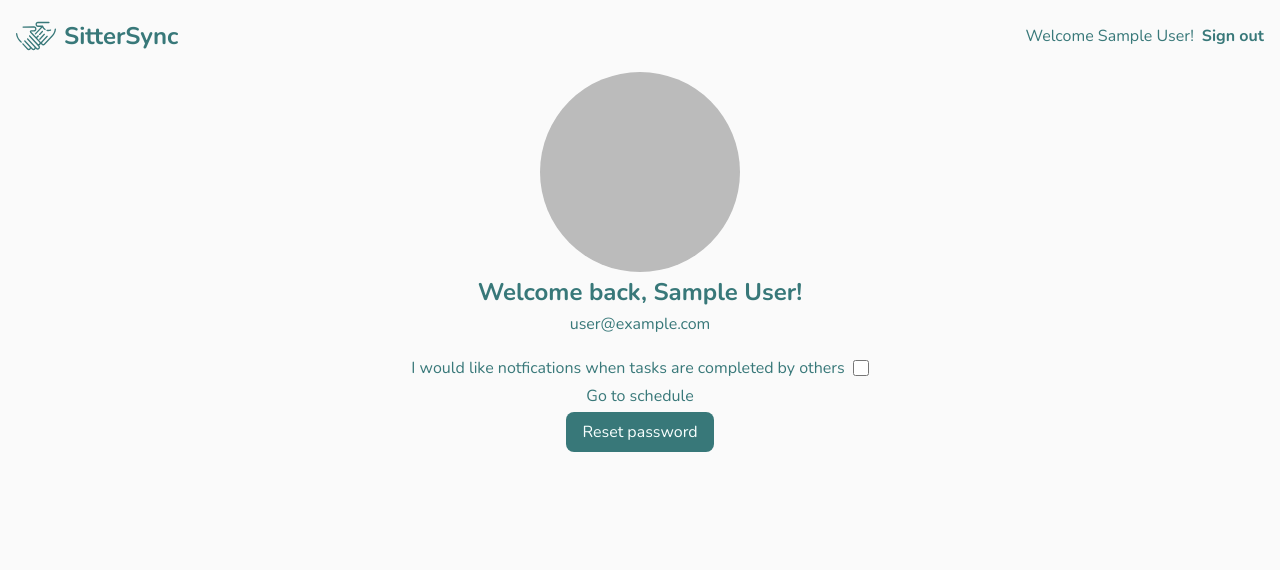
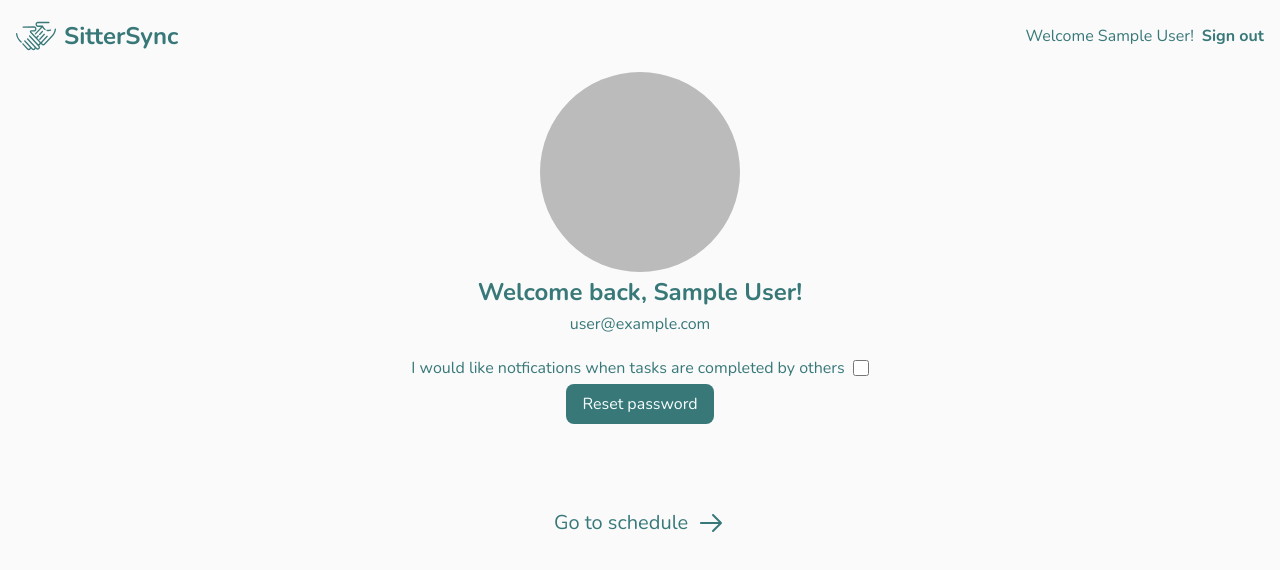
Before and after one commit to Kybbe/nannyroo, a Next.js app: page /profile in a window 1280 px wide. Shown: the top 570 px of the page. Built offline with nearby package versions, Linux system fonts and the light colour scheme; no server answers; sample sign-in values are in the browser's storage.

Commit message:
fix stuff to work better

```diff
--- a/src/app/profile/page.tsx
+++ b/src/app/profile/page.tsx
@@ -11,6 +11,7 @@ import Link from "next/link";
 import { useState } from "react";
 import signUp, { signIn } from "@/helpers/frontend/firebase/Auth";
 import { useAuthContext } from "@/context/AuthContext";
+import { ArrowRightIcon } from "@radix-ui/react-icons";
 
 const provider = new GoogleAuthProvider();
 
@@ -155,7 +156,7 @@ export default function Profile() {
 				Welcome back, {user.displayName || user.email}!
 			</h2>
 
-			<p className="text-l text-center">{user?.email}</p>
+			{user.displayName && <p className="text-l text-center">{user?.email}</p>}
 
 			<label htmlFor="notis" className="flex flex-row items-center gap-2 mt-4">
 				I would like notfications when tasks are completed by others{" "}
@@ -166,10 +167,6 @@ export default function Profile() {
 					className="cursor-pointer h-4 w-4"
 				/>
 			</label>
-
-			<Link href="/schedule" className="hover:underline">
-				Go to schedule
-			</Link>
 
 			<button
 				className="bg-primaryDark text-primaryBackground rounded-lg px-4 py-2 hover:bg-teal-800 hover:text-neutral-100 transition-colors"
@@ -191,6 +188,19 @@ export default function Profile() {
 			>
 				Reset password
 			</button>
+
+			<Link
+				href="/schedule"
+				className="hover:underline mt-20 text-xl flex flex-row justify-center items-center gap-2 hover:gap-4 transition-all"
+			>
+				Go to schedule
+				<ArrowRightIcon
+					style={{
+						height: "1.5em",
+						width: "1.5em",
+					}}
+				/>
+			</Link>
 		</div>
 	);
 }
--- a/src/app/schedule/page.tsx
+++ b/src/app/schedule/page.tsx
@@ -1,5 +1,3 @@
-/* eslint-disable no-alert */
-
 "use client";
 
 import timeGridPlugin from "@fullcalendar/timegrid";
@@ -23,6 +21,8 @@ import ScheduleEditor from "@/components/ScheduleEditor";
 import saveToDatabase from "@/helpers/frontend/saveToDb";
 import UseGetAllFlattenedEvents from "@/hooks/UseGetAllFlattenedEvents";
 import UseGetAllWriteableEvents from "@/hooks/UseGetAllWriteableEvents";
+import { useAuthContext } from "@/context/AuthContext";
+import { useRouter } from "next/navigation";
 
 export default function Schedule() {
 	const calendarRef = useRef<FullCalendar>(null);
@@ -30,6 +30,7 @@ export default function Schedule() {
 	const allSchedules = useAppSelector(state => state.schedule.schedules);
 	const flattenedEvents = UseGetAllFlattenedEvents();
 	const flattenedWriteableEvents = UseGetAllWriteableEvents();
+	const router = useRouter();
 
 	const [undoStack, setUndoStack] = useState<UndoStack[]>([]);
 
@@ -46,6 +47,43 @@ export default function Schedule() {
 	const shouldLookDisabled =
 		allSchedules.ownerSchedules.length === 0 &&
 		allSchedules.sharedSchedules.length === 0;
+
+	useEffect(() => {
+		function goToCurrentTime() {
+			const currentTime = new Date().toLocaleTimeString("en-US", {
+				hour: "2-digit",
+				minute: "2-digit",
+				hour12: false,
+			});
+			calendarRef.current?.getApi().scrollToTime(currentTime);
+		}
+
+		goToCurrentTime();
+
+		const prevBtn = document.querySelector(
+			".fc-next-button.fc-button.fc-button-primary"
+		);
+		const nextBtn = document.querySelector(
+			".fc-prev-button.fc-button.fc-button-primary"
+		);
+		if (prevBtn && nextBtn) {
+			prevBtn.addEventListener("click", goToCurrentTime);
+			nextBtn.addEventListener("click", goToCurrentTime);
+
+			return () => {
+				prevBtn.removeEventListener("click", goToCurrentTime);
+				nextBtn.removeEventListener("click", goToCurrentTime);
+			};
+		}
+		return () => {
+			console.info("no prev or next btn");
+		};
+	}, []);
+
+	const user = useAuthContext();
+	if (!user) {
+		router.push("/");
+	}
 
 	const createEvent = (selectInfo: DateSelectArg) => {
 		if (!selectInfo.jsEvent) return;
@@ -228,38 +266,6 @@ export default function Schedule() {
 		// eslint-disable-next-line react-hooks/exhaustive-deps
 	}, [eventStore, undoStack]); */
 
-	useEffect(() => {
-		function goToCurrentTime() {
-			const currentTime = new Date().toLocaleTimeString("en-US", {
-				hour: "2-digit",
-				minute: "2-digit",
-				hour12: false,
-			});
-			calendarRef.current?.getApi().scrollToTime(currentTime);
-		}
-
-		goToCurrentTime();
-
-		const prevBtn = document.querySelector(
-			".fc-next-button.fc-button.fc-button-primary"
-		);
-		const nextBtn = document.querySelector(
-			".fc-prev-button.fc-button.fc-button-primary"
-		);
-		if (prevBtn && nextBtn) {
-			prevBtn.addEventListener("click", goToCurrentTime);
-			nextBtn.addEventListener("click", goToCurrentTime);
-
-			return () => {
-				prevBtn.removeEventListener("click", goToCurrentTime);
-				nextBtn.removeEventListener("click", goToCurrentTime);
-			};
-		}
-		return () => {
-			console.info("no prev or next btn");
-		};
-	}, []);
-
 	// create a variable to check if the user is on a mobile device
 	const isMobile = window.matchMedia("(max-width: 600px)").matches;
 
--- a/src/components/auth/LoginLogoutBtn.jsx
+++ b/src/components/auth/LoginLogoutBtn.jsx
@@ -1,12 +1,13 @@
 "use client";
 
 import Link from "next/link";
-import Router from "next/router";
+import { useRouter } from "next/navigation";
 import { getAuth, signOut } from "firebase/auth";
 import { useAuthContext } from "@/context/AuthContext";
 
 export default function LoginLogoutBtn() {
 	const user = useAuthContext();
+	const router = useRouter();
 
 	if (user) {
 		return (
@@ -36,7 +37,7 @@ export default function LoginLogoutBtn() {
 		<button
 			type="button"
 			onClick={() => {
-				Router.push("/profile");
+				router.push("/profile");
 			}}
 			className="hover:underline font-bold"
 		>
```
